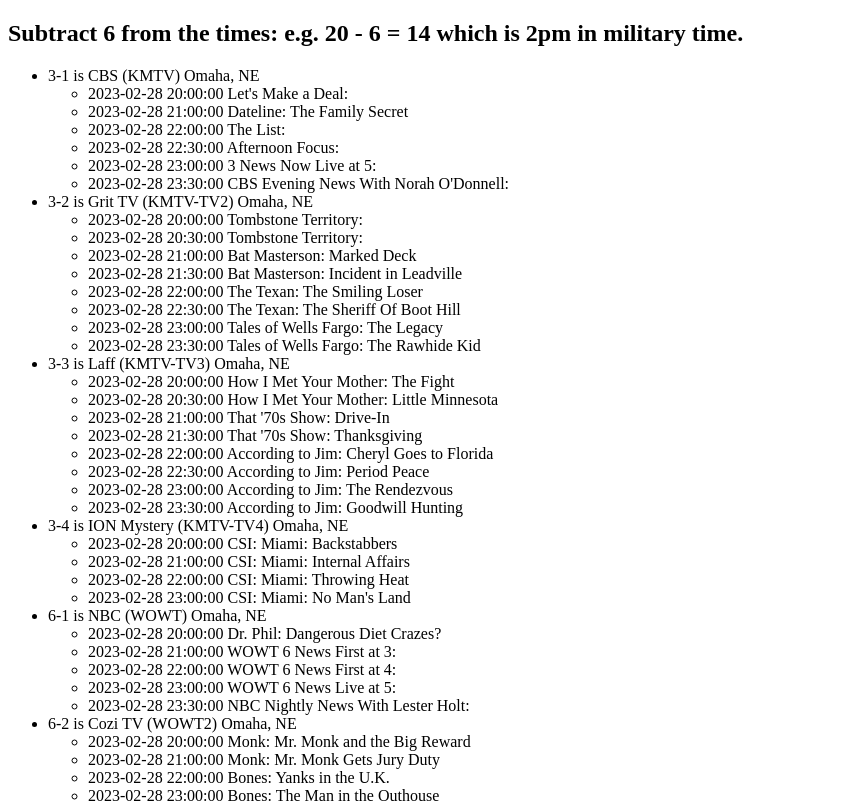
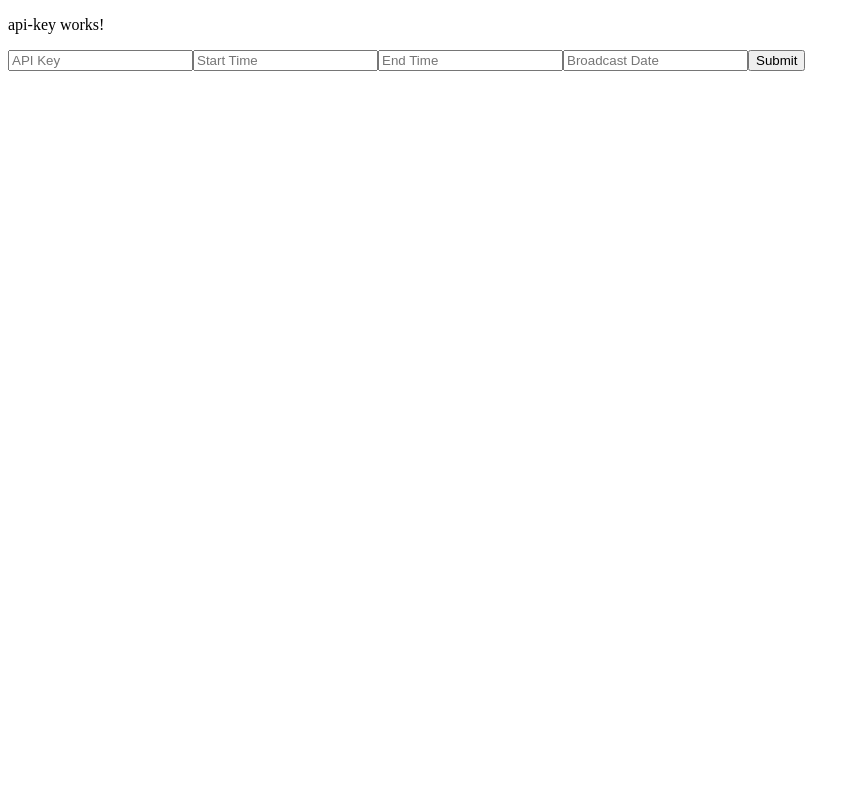
Before and after one commit to payne/tvMediaTable1, an Angular app: page /api in a window 1280 px wide. Shown: the top 803 px of the page, without its empty margins (0-860 px from the left). Built offline with nearby package versions, Linux system fonts and the light colour scheme.

Commit message:
Only display the TV program data when the route asks for that.

```diff
--- a/src/app/app.component.html
+++ b/src/app/app.component.html
@@ -1,2 +1 @@
-<app-tv-grid1></app-tv-grid1>
 <router-outlet></router-outlet>
```
